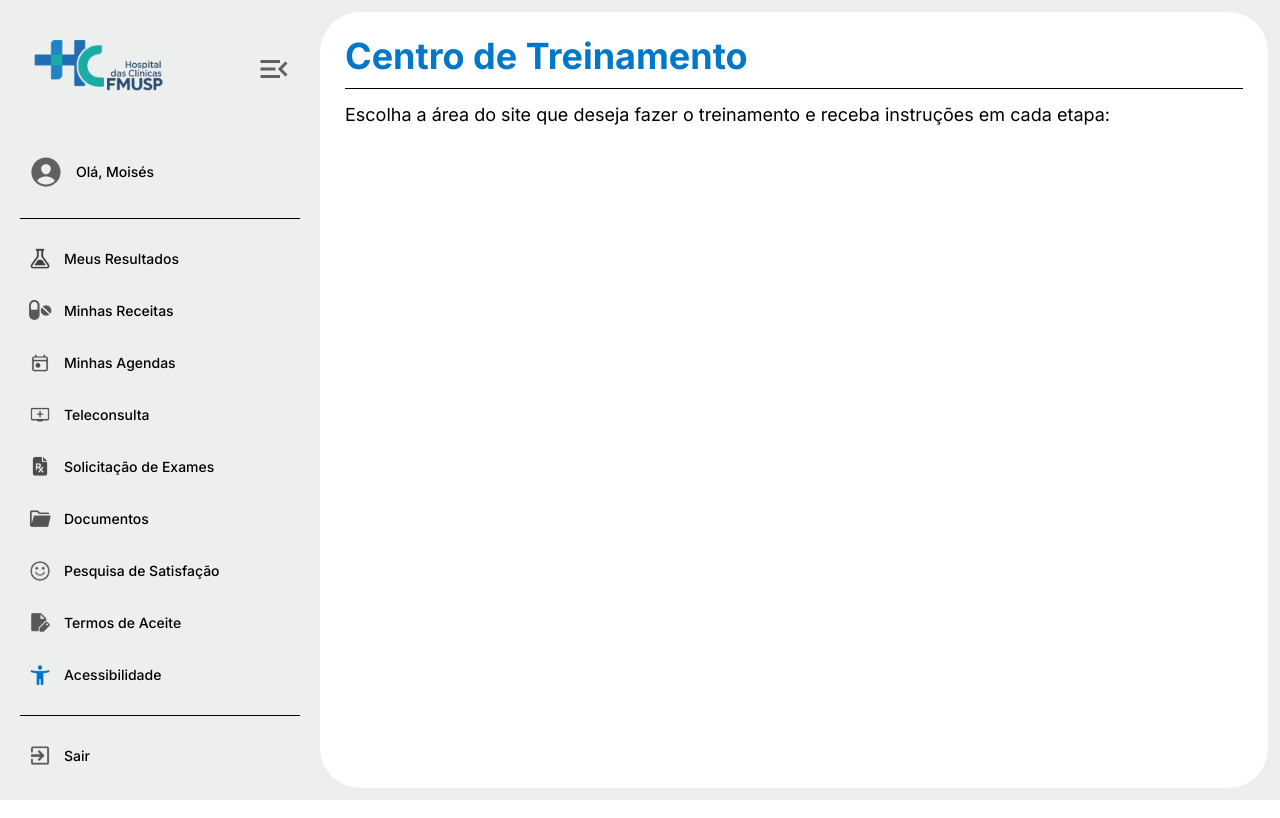
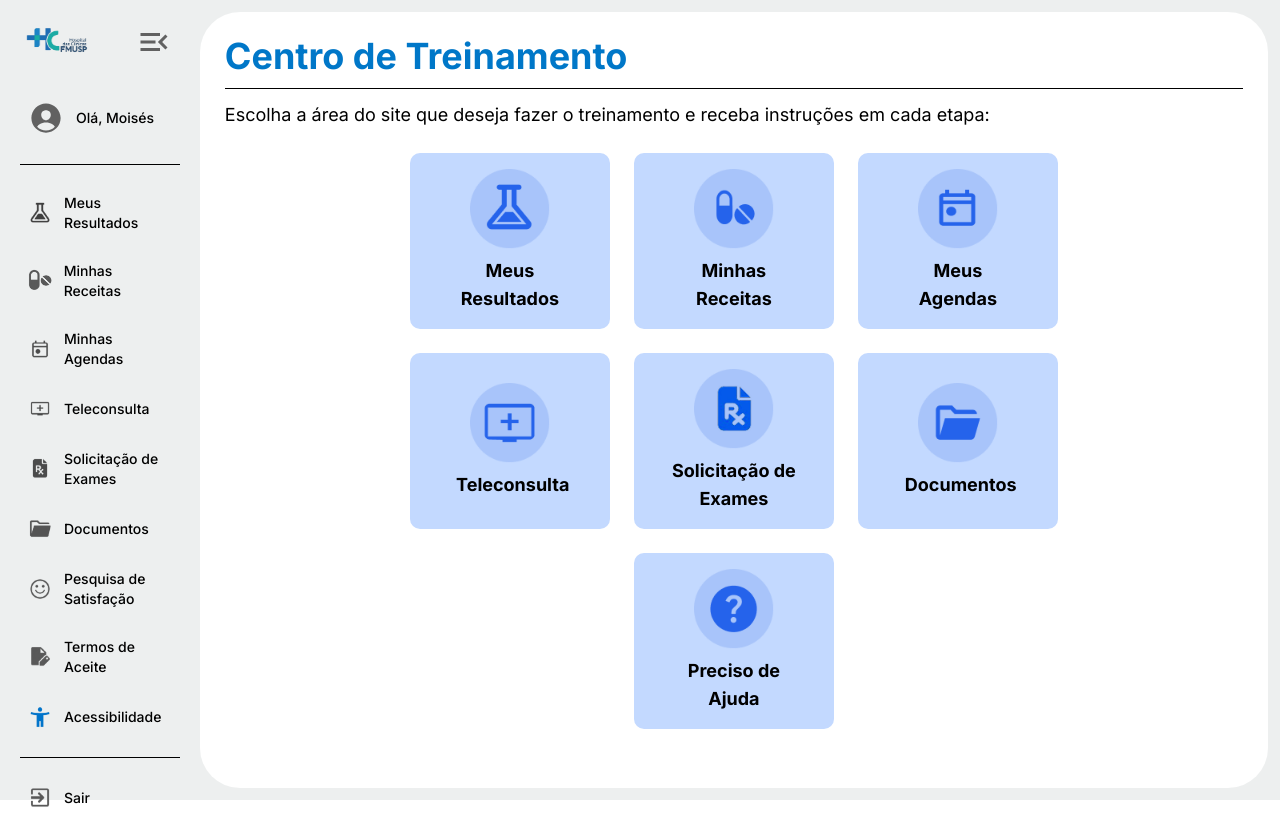
Before and after one commit to BSM-Challenge/ct-hc, a React (Vite) app: page /hc/centroDeTreinamento in a window 1280 px wide. Built offline with nearby package versions, Linux system fonts and the light colour scheme; a web font is replaced by a local one.

Commit message:
feat(CentroDeTreinamento): Criado os cards com os dados do iconsTreinamento.ts.

```diff
--- a/src/routes/HC/CentroDeTreinamento/index.tsx
+++ b/src/routes/HC/CentroDeTreinamento/index.tsx
@@ -1,12 +1,34 @@
+import { Link } from "react-router-dom";
 import TitleHC from "../../../components/HC/TitleHC";
+import { iconsTreinamento } from "../../../data/HC/iconsTreinamento";
 
 export default function CentroDeTreinamento() {
     return (
-        <section>
+        <section className="flex flex-col gap-6">
             <TitleHC
                 title="Centro de Treinamento"
                 subtitle="Escolha a área do site que deseja fazer o treinamento e receba instruções em cada etapa:"
              />
+            <ul className="w-full flex flex-wrap justify-center gap-6 px-30">
+                {iconsTreinamento.map((i) => (
+                    <li
+                        key={i.label}
+                        className="
+                        bg-[var(--light-blue)] rounded-[10px]
+                        flex justify-center items-center py-4 min-w-[200px]
+                        hover:bg-[var(--light-blue-2)] duration-300"
+                    >
+                    <Link to={i.link || ""} title={i.titleMessage}>
+                        <figure className="flex flex-col items-center gap-2">
+                            <img src={`/${i.img}`} alt="" className="w-[5rem]" />
+                            <figcaption className="w-[95%] text-center font-bold text-lg">
+                            {i.label}
+                            </figcaption>
+                        </figure>
+                    </Link>
+                </li>
+                ))}
+            </ul>
         </section>
     )
 }
```
